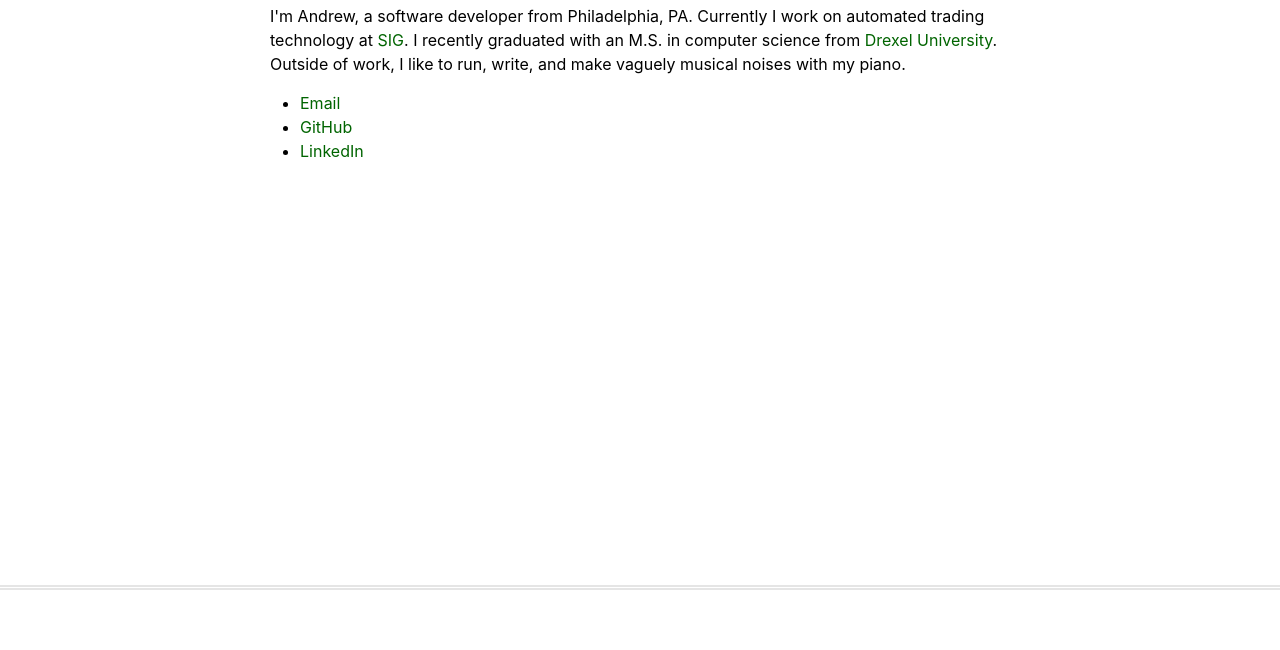
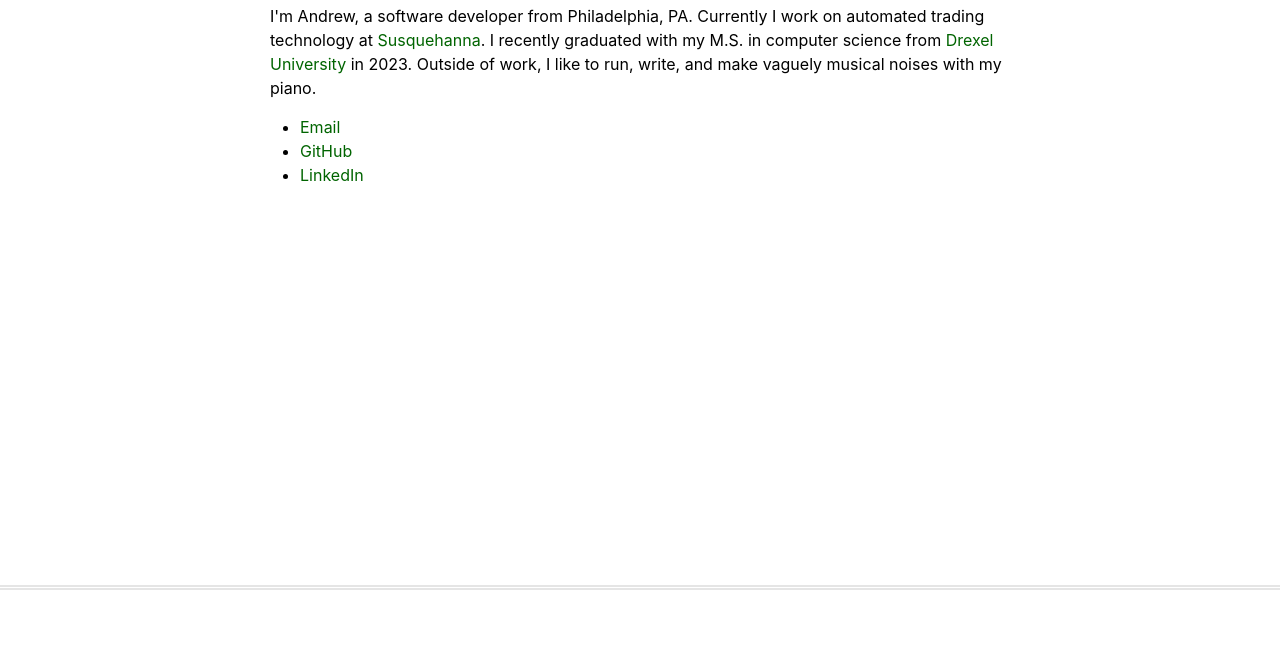
Before and after one commit to andynines/andynines.github.io, a plain HTML site: page index.html in a window 1280 px wide. Shown: the part 150-800 px from the top of the page. Drawn offline with Linux system fonts and the light colour scheme.

Commit message:
add robots.txt and some other stuff

```diff
--- a/index.html
+++ b/index.html
@@ -44,7 +44,7 @@
             <article class="post">
                <div class="post-content">
                   <h2>Hi,</h2>
-                  <p>I'm Andrew, a software developer from Philadelphia, PA. Currently I work on automated trading technology at <a href="https://sig.com">SIG</a>. I recently graduated with an M.S. in computer science from <a href="https://drexel.edu/cci/">Drexel University</a>. Outside of work, I like to run, write, and make vaguely musical noises with my piano.</p>
+                  <p>I'm Andrew, a software developer from Philadelphia, PA. Currently I work on automated trading technology at <a href="https://sig.com">Susquehanna</a>. I recently graduated with my M.S. in computer science from <a href="https://drexel.edu/cci/">Drexel University</a> in 2023. Outside of work, I like to run, write, and make vaguely musical noises with my piano.</p>
                   <ul>
                      <li><a id="email-link" style="cursor: pointer">Email</a></li>
                      <li><a href="https://github.com/andynines">GitHub</a></li>
```
Also changed, not shown: extras/definition.html (renamed from definition.html), extras/playlist.html (renamed from playlist.html), robots.txt (added), 2 other files.
